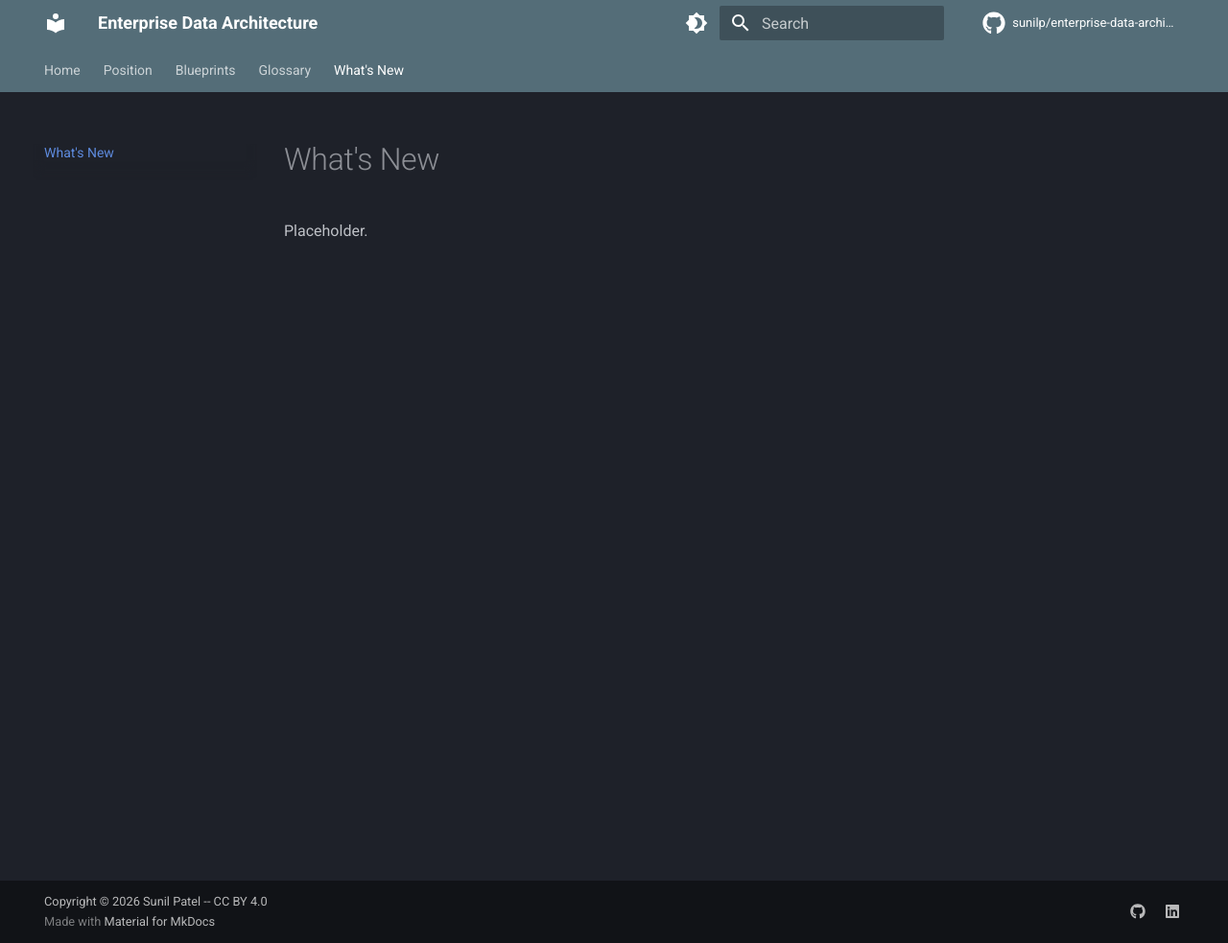
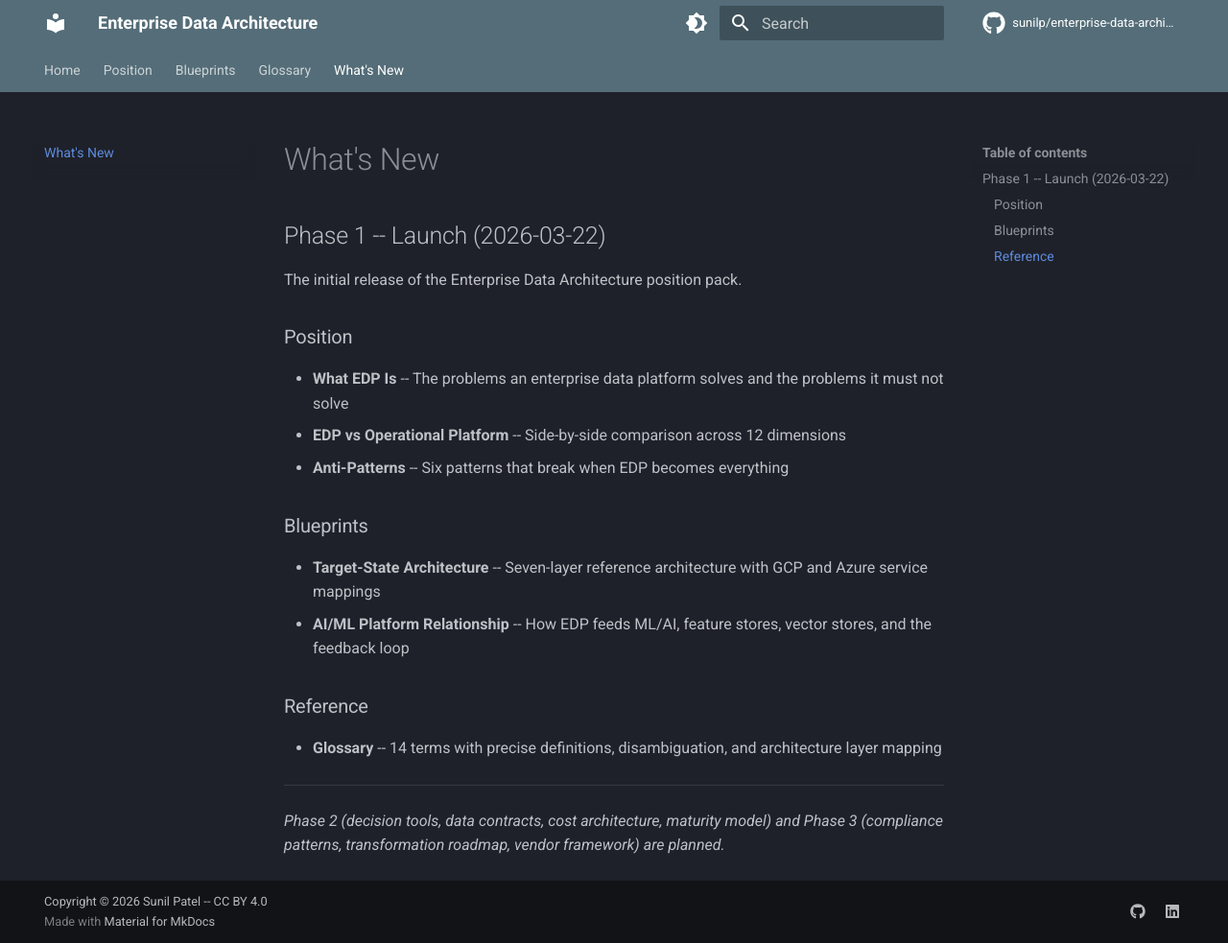
Before and after one commit to sunilp/enterprise-data-architecture, an MkDocs documentation site: the page built from docs/changelog.md, in a window 1280 px wide and 983 px high. Shown: the whole window at 96% size. Built offline with MkDocs 1.6.1 and Material for MkDocs 9.7.7, drawn with Linux system fonts in a browser that asks for light colours; comment, search, counter and statistics services are not loaded.

Commit message:
Add changelog for Phase 1 launch

```diff
--- a/docs/changelog.md
+++ b/docs/changelog.md
@@ -1,3 +1,24 @@
 # What's New
 
-Placeholder.
+## Phase 1 -- Launch (2026-03-22)
+
+The initial release of the Enterprise Data Architecture position pack.
+
+### Position
+
+- **What EDP Is** -- The problems an enterprise data platform solves and the problems it must not solve
+- **EDP vs Operational Platform** -- Side-by-side comparison across 12 dimensions
+- **Anti-Patterns** -- Six patterns that break when EDP becomes everything
+
+### Blueprints
+
+- **Target-State Architecture** -- Seven-layer reference architecture with GCP and Azure service mappings
+- **AI/ML Platform Relationship** -- How EDP feeds ML/AI, feature stores, vector stores, and the feedback loop
+
+### Reference
+
+- **Glossary** -- 14 terms with precise definitions, disambiguation, and architecture layer mapping
+
+---
+
+*Phase 2 (decision tools, data contracts, cost architecture, maturity model) and Phase 3 (compliance patterns, transformation roadmap, vendor framework) are planned.*
```
